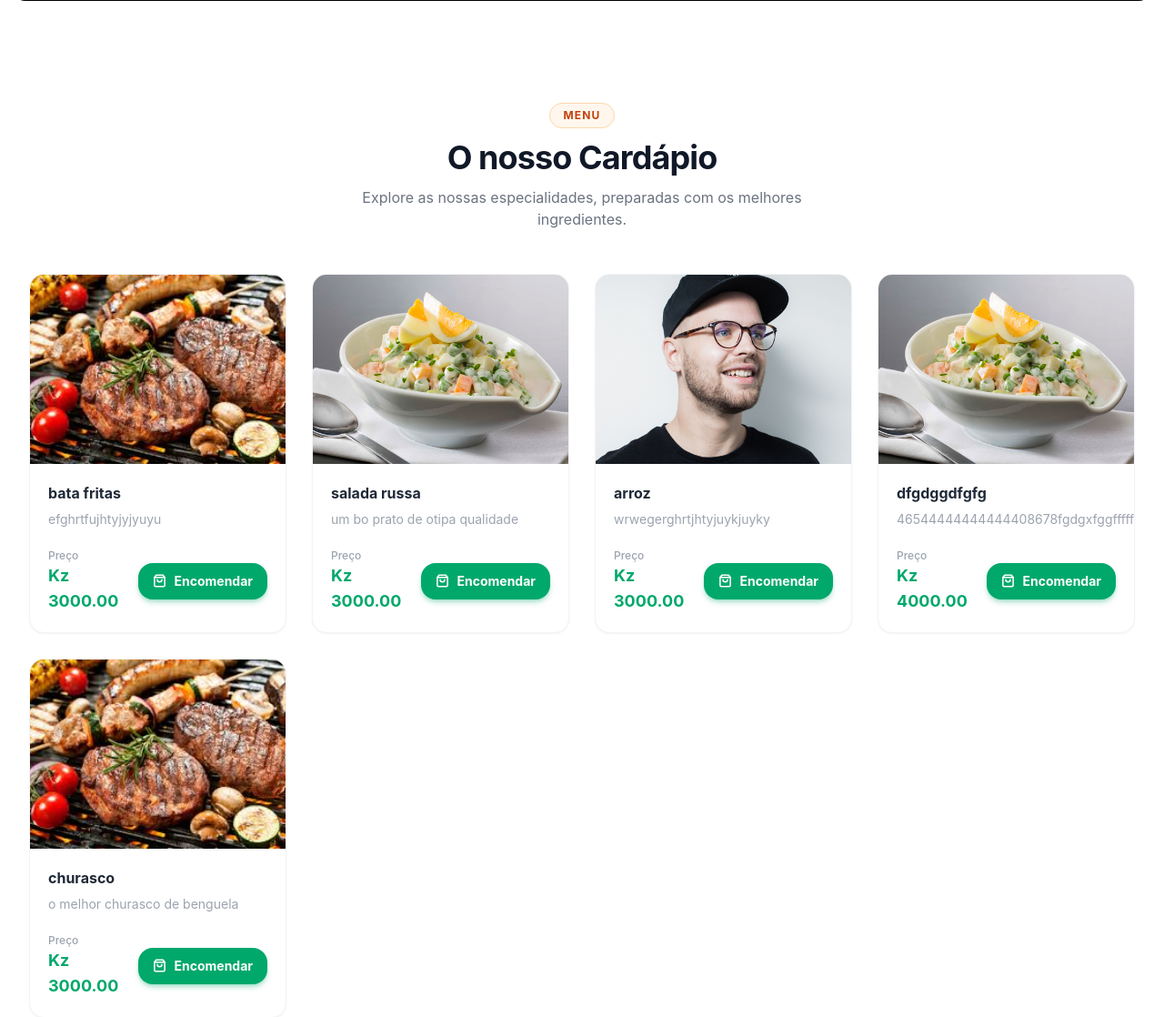
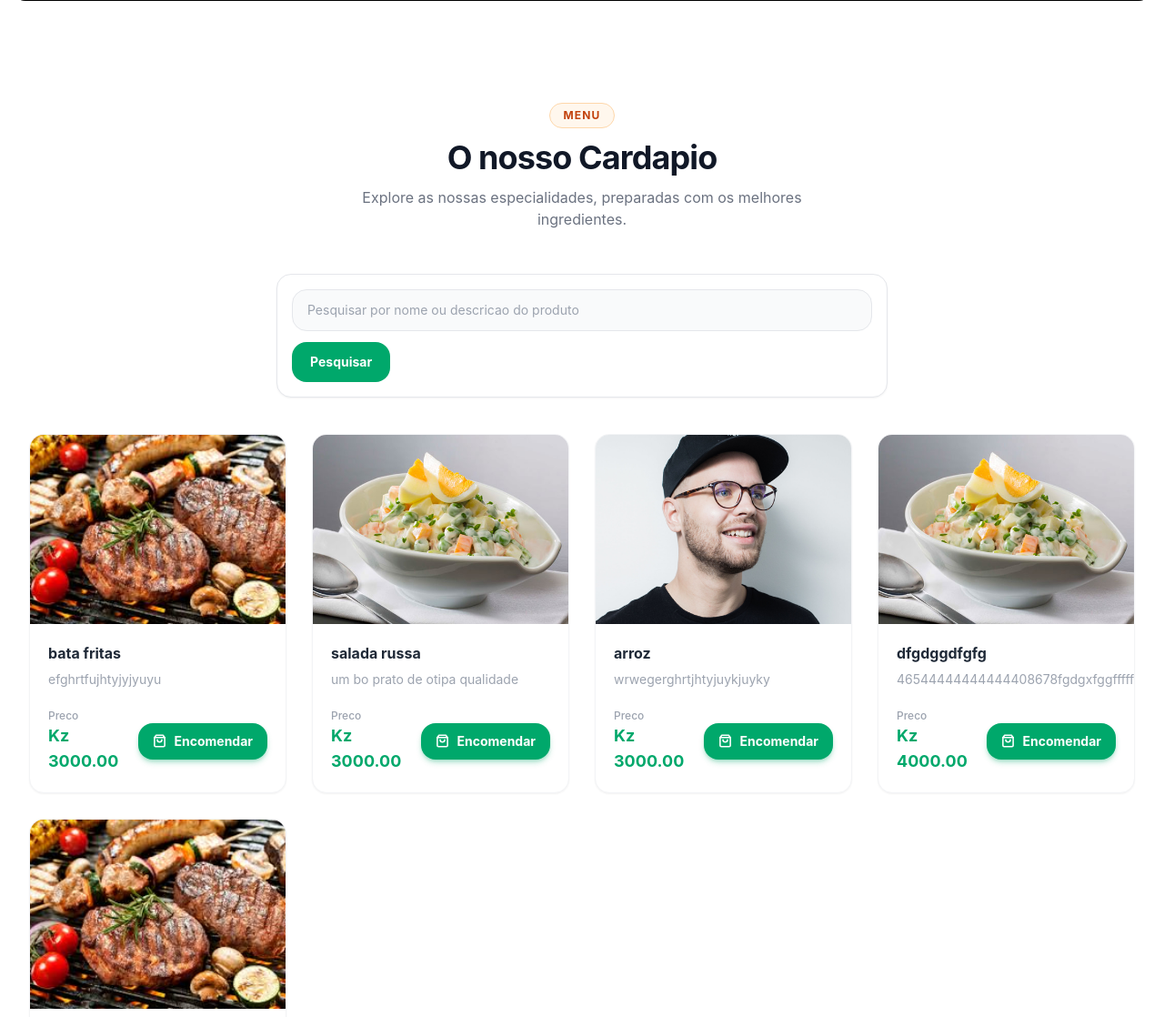
Before and after one commit to Abelardo001/cozinhapcc-v2, a Django app: page / in a window 1280 px wide. Shown: the part 616-1734 px from the top of the page at 91% size. Run offline with Django 5.2, Linux system fonts and the light colour scheme; data comes from the database, SQL or seed files in the repository.

Commit message:
atualização do projeto Cozinha-PCC

```diff
--- a/core/templates/base.html
+++ b/core/templates/base.html
@@ -26,6 +26,9 @@
 
           <a class="text-sm font-medium hover:text-primary transition-colors" href="#contacto">Contacto</a>
         </nav>
+        <a class="hidden h-10 items-center justify-center rounded-lg border border-primary px-4 text-sm font-semibold text-primary transition-colors hover:bg-primary hover:text-white lg:flex" href="#pesquisa-produtos">
+        Pesquisar produtos
+        </a>
         <a class="hidden h-10 items-center justify-center rounded-lg bg-secondary px-5 text-sm font-bold text-white shadow-sm transition-transform hover:scale-105 md:flex open-modal" href="{% url 'admin:index' %}">
         Login
         </a>
--- a/core/templates/cardapio.html
+++ b/core/templates/cardapio.html
@@ -5,11 +5,45 @@
 
     <div class="text-center mb-12">
       <span style="display:inline-block; background:#fff7ed; color:#c2410c; font-size:12px; font-weight:700; letter-spacing:0.1em; text-transform:uppercase; padding:4px 14px; border-radius:999px; border:1px solid #fed7aa; margin-bottom:12px;">Menu</span>
-      <h2 class="text-4xl font-bold tracking-tight text-gray-900">O nosso Cardápio</h2>
+      <h2 class="text-4xl font-bold tracking-tight text-gray-900">O nosso Cardapio</h2>
       <p class="mx-auto mt-3 max-w-xl text-gray-500 text-base">
         Explore as nossas especialidades, preparadas com os melhores ingredientes.
       </p>
     </div>
+
+    <form action="{% url 'index' %}#cardapio" method="get" id="pesquisa-produtos" class="mx-auto mb-10 flex w-full max-w-2xl flex-col gap-3 rounded-2xl border border-gray-200 bg-white p-4 shadow-sm md:flex-row md:items-center">
+      <label for="busca-produto" style="position:absolute;left:-9999px;">Pesquisar produtos</label>
+      <div class="flex-1">
+        <input
+          id="busca-produto"
+          name="q"
+          type="search"
+          value="{{ busca }}"
+          placeholder="Pesquisar por nome ou descricao do produto"
+          class="w-full rounded-xl border border-gray-200 bg-gray-50 px-4 py-3 text-sm text-gray-800 outline-none transition-all focus:border-primary focus:ring-4 focus:ring-primary/10"
+        >
+      </div>
+      <div class="flex gap-3">
+        <button type="submit" class="inline-flex items-center justify-center rounded-xl bg-primary px-5 py-3 text-sm font-bold text-white transition-all hover:bg-primary/90">
+          Pesquisar
+        </button>
+        {% if busca %}
+        <a href="{% url 'index' %}#cardapio" class="inline-flex items-center justify-center rounded-xl border border-gray-200 bg-gray-50 px-5 py-3 text-sm font-semibold text-gray-600 transition-colors hover:bg-gray-100">
+          Limpar
+        </a>
+        {% endif %}
+      </div>
+    </form>
+
+    {% if busca %}
+    <div class="mb-6 text-center text-sm text-gray-500">
+      {% if pratos %}
+      Resultados para "<span class="font-semibold text-gray-800">{{ busca }}</span>".
+      {% else %}
+      Nenhum produto encontrado para "<span class="font-semibold text-gray-800">{{ busca }}</span>".
+      {% endif %}
+    </div>
+    {% endif %}
 
     <div class="mt-10 grid grid-cols-1 gap-7 sm:grid-cols-2 lg:grid-cols-3 xl:grid-cols-4">
       {% for prato in pratos %}
@@ -23,7 +57,7 @@
           <p class="mt-1.5 text-sm text-gray-400 flex-grow leading-relaxed">{{ prato.descricao }}</p>
           <div class="mt-5 flex items-center justify-between">
             <div>
-              <p class="text-xs text-gray-400 font-medium">Preço</p>
+              <p class="text-xs text-gray-400 font-medium">Preco</p>
               <p class="text-lg font-bold text-primary">Kz {{ prato.preco }}</p>
             </div>
             <button
@@ -37,6 +71,13 @@
       </div>
       {% endfor %}
     </div>
+
+    {% if not pratos %}
+    <div class="mt-10 rounded-2xl border border-dashed border-gray-300 bg-gray-50 px-6 py-10 text-center">
+      <p class="text-lg font-semibold text-gray-800">Ainda nao encontramos esse produto.</p>
+      <p class="mt-2 text-sm text-gray-500">Tente pesquisar com outro nome ou uma palavra da descricao.</p>
+    </div>
+    {% endif %}
   </div>
 </section>
 
@@ -61,16 +102,16 @@
           <span style="font-size:13px;color:#15803d;font-weight:600;">Pagamento na entrega</span>
         </div>
 
-        <!-- Campo endereço -->
+        <!-- Campo endereco -->
         <div class="mb-5">
-            <label class="block text-sm font-semibold text-gray-700 mb-2">Endereço de Entrega</label>
+            <label class="block text-sm font-semibold text-gray-700 mb-2">Endereco de Entrega</label>
             <textarea id="campo-endereco"
                 class="w-full rounded-xl border border-gray-200 bg-gray-50 p-3.5 text-sm text-gray-800 focus:ring-2 focus:ring-primary focus:border-transparent focus:outline-none transition-all resize-none"
                 rows="3"
-                placeholder="Ex: Bairro Tal, Rua X, Casa nº 10"></textarea>
+                placeholder="Ex: Bairro Tal, Rua X, Casa n 10"></textarea>
         </div>
 
-        <!-- Botões -->
+        <!-- Botoes -->
         <div class="flex gap-3">
             <button onclick="fecharModal()" class="flex-1 rounded-xl border border-gray-200 bg-gray-50 py-3 font-bold text-gray-500 hover:bg-gray-100 transition-colors text-sm">
                 Cancelar
@@ -88,7 +129,7 @@
 
     function abrirModal(nome, preco) {
         dadosPedido = { nome, preco, };
-        document.getElementById('info-prato').innerText = `${nome} — Kz ${preco}`;
+        document.getElementById('info-prato').innerText = `${nome} - Kz ${preco}`;
         const modal = document.getElementById('modal-endereco');
         modal.classList.remove('hidden');
         modal.classList.add('flex');
@@ -106,7 +147,7 @@
         const telefone = "244932607553";
 
         if (!endereco.trim()) {
-            alert("Por favor, digite o endereço de entrega!");
+            alert("Por favor, digite o endereco de entrega!");
             return;
         }
 
@@ -115,7 +156,6 @@
                          `*Valor:* Kz ${dadosPedido.preco}%0A` +
                          `*Entrega em:* ${endereco}%0A%0A` ;
 
-
         const url = `https://wa.me/${telefone}?text=${mensagem}`;
         window.open(url, '_blank');
         fecharModal();
--- a/core/views.py
+++ b/core/views.py
@@ -3,13 +3,23 @@ from django.views.generic import TemplateView
 from .models import Carrossel, Prato, Ecomendas, Equipe, Cargo, Depoimento
 from django.shortcuts import redirect
 from django.views.decorators.csrf import csrf_exempt
+from django.db.models import Q
 # Create your views here.
 
 class IndexView(TemplateView):
     template_name = 'index.html'
     def get_context_data(self, **kwargs):
         context = super().get_context_data(**kwargs)
-        context['pratos'] = Prato.objects.order_by('?').all()
+        busca = self.request.GET.get('q', '').strip()
+        pratos = Prato.objects.all()
+
+        if busca:
+            pratos = pratos.filter(
+                Q(nome__icontains=busca) | Q(descricao__icontains=busca)
+            )
+
+        context['busca'] = busca
+        context['pratos'] = pratos.order_by('?')
         context['depoimento'] = Depoimento.objects.order_by('?').all()
         context['equipe'] = Equipe.objects.order_by('?').all()
         context['carrossel'] = Carrossel.objects.order_by('?').all()
```
